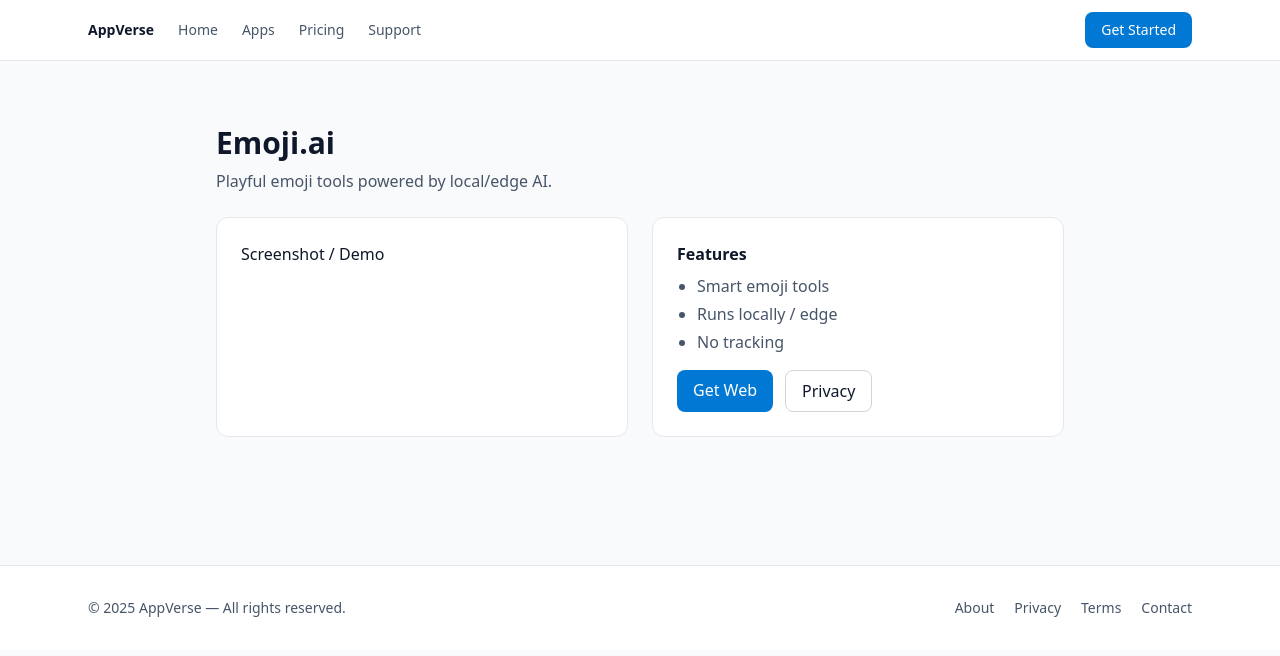
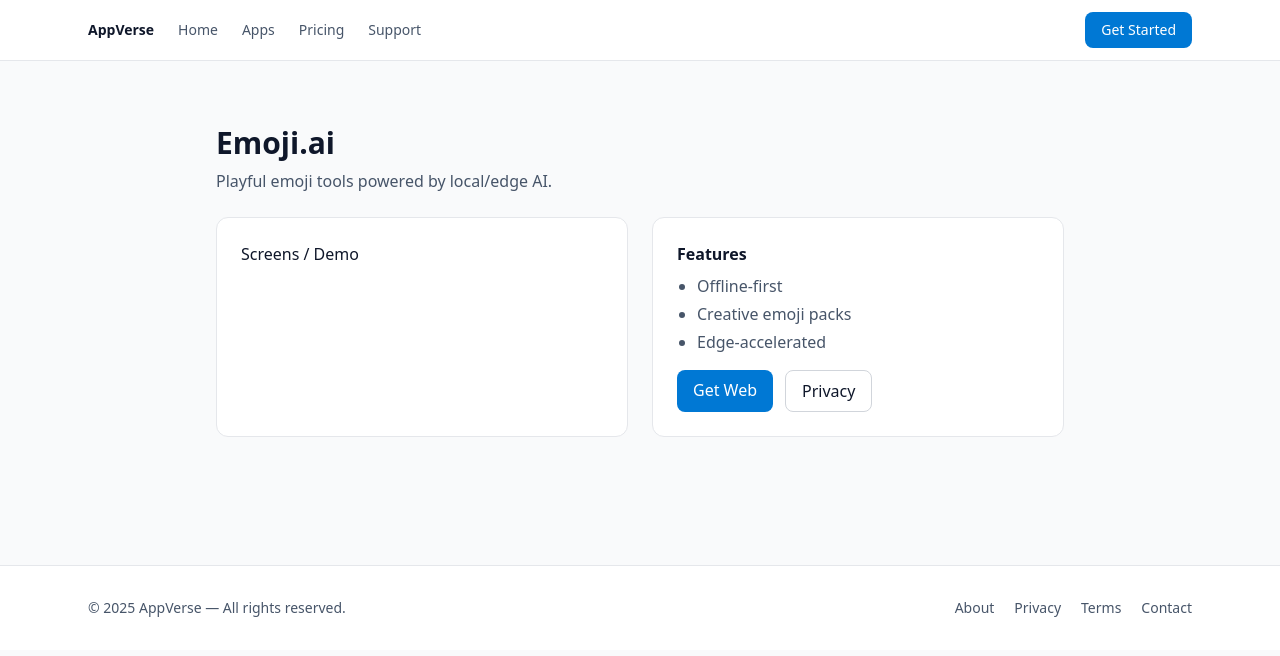
Before and after one commit to Shirlion/appverse-website, a Next.js app: page /apps/emoji-ai in a window 1280 px wide. Shown: the top 656 px of the page. Built offline with nearby package versions, Linux system fonts and the light colour scheme.

Commit message:
Update page.tsx

```diff
--- a/app/apps/emoji-ai/page.tsx
+++ b/app/apps/emoji-ai/page.tsx
@@ -1,35 +1,21 @@
-// app/apps/emoji-ai/page.tsx
 export const metadata = { title: "Emoji.ai — AppVerse" };
 
 export default function EmojiAIPage() {
   return (
     <section className="mx-auto max-w-4xl px-6 py-16">
       <h1 className="text-3xl font-bold">Emoji.ai</h1>
-      <p className="mt-2 text-slate-600">
-        Playful emoji tools powered by local/edge AI.
-      </p>
+      <p className="mt-2 text-slate-600">Playful emoji tools powered by local/edge AI.</p>
 
       <div className="mt-6 grid gap-6 sm:grid-cols-2">
-        <div className="rounded-xl bg-white border border-gray-200 p-6">
-          Screenshot / Demo
-        </div>
+        <div className="rounded-xl bg-white border border-gray-200 p-6">Screens / Demo</div>
         <div className="rounded-xl bg-white border border-gray-200 p-6">
           <h3 className="font-semibold mb-2">Features</h3>
           <ul className="list-disc pl-5 text-slate-600 space-y-1">
-            <li>Smart emoji tools</li>
-            <li>Runs locally / edge</li>
-            <li>No tracking</li>
+            <li>Offline-first</li><li>Creative emoji packs</li><li>Edge-accelerated</li>
           </ul>
           <div className="mt-4 flex gap-3">
-            <a className="rounded-lg bg-[#0078D4] text-white px-4 py-2" href="#">
-              Get Web
-            </a>
-            <a
-              className="rounded-lg border border-gray-300 px-4 py-2"
-              href="/en/legal/emoji-ai"
-            >
-              Privacy
-            </a>
+            <a className="rounded-lg bg-[#0078D4] text-white px-4 py-2" href="#">Get Web</a>
+            <a className="rounded-lg border border-gray-300 px-4 py-2" href="/en/legal/emoji-ai">Privacy</a>
           </div>
         </div>
       </div>
```
